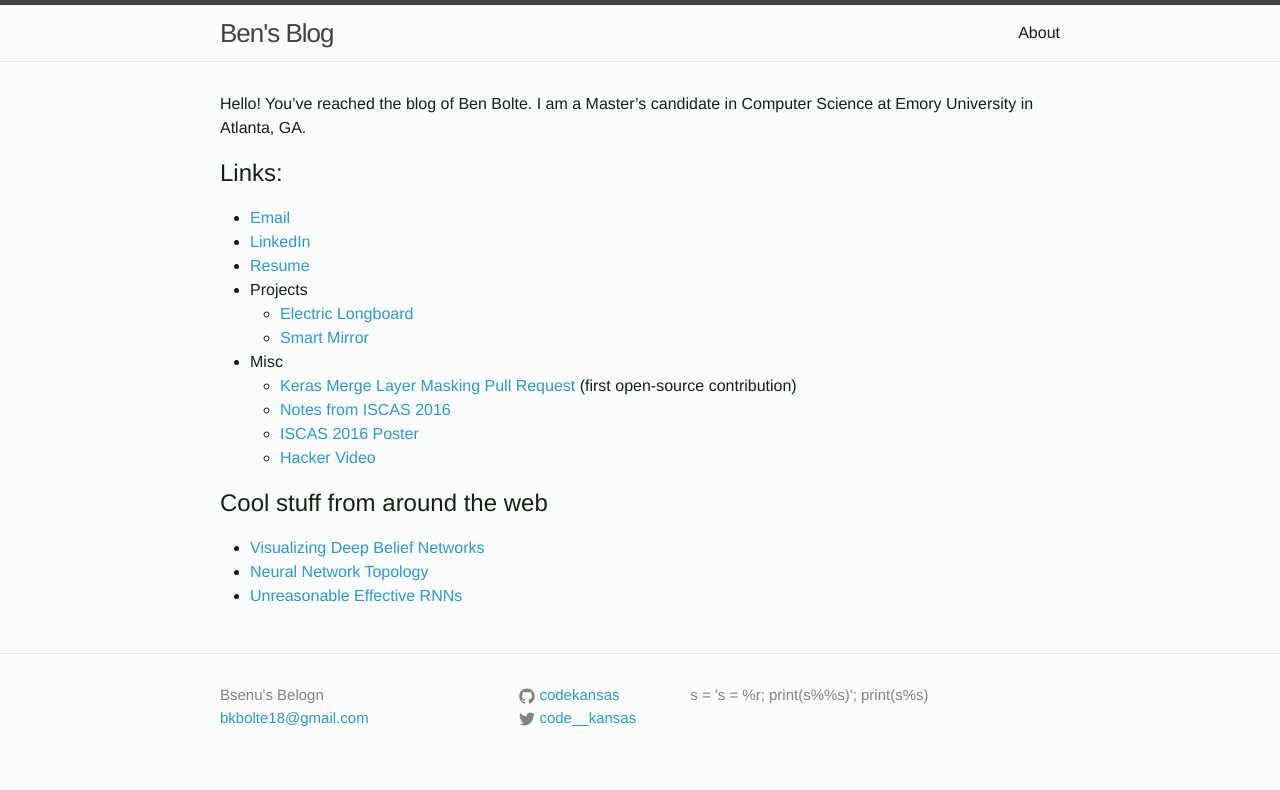
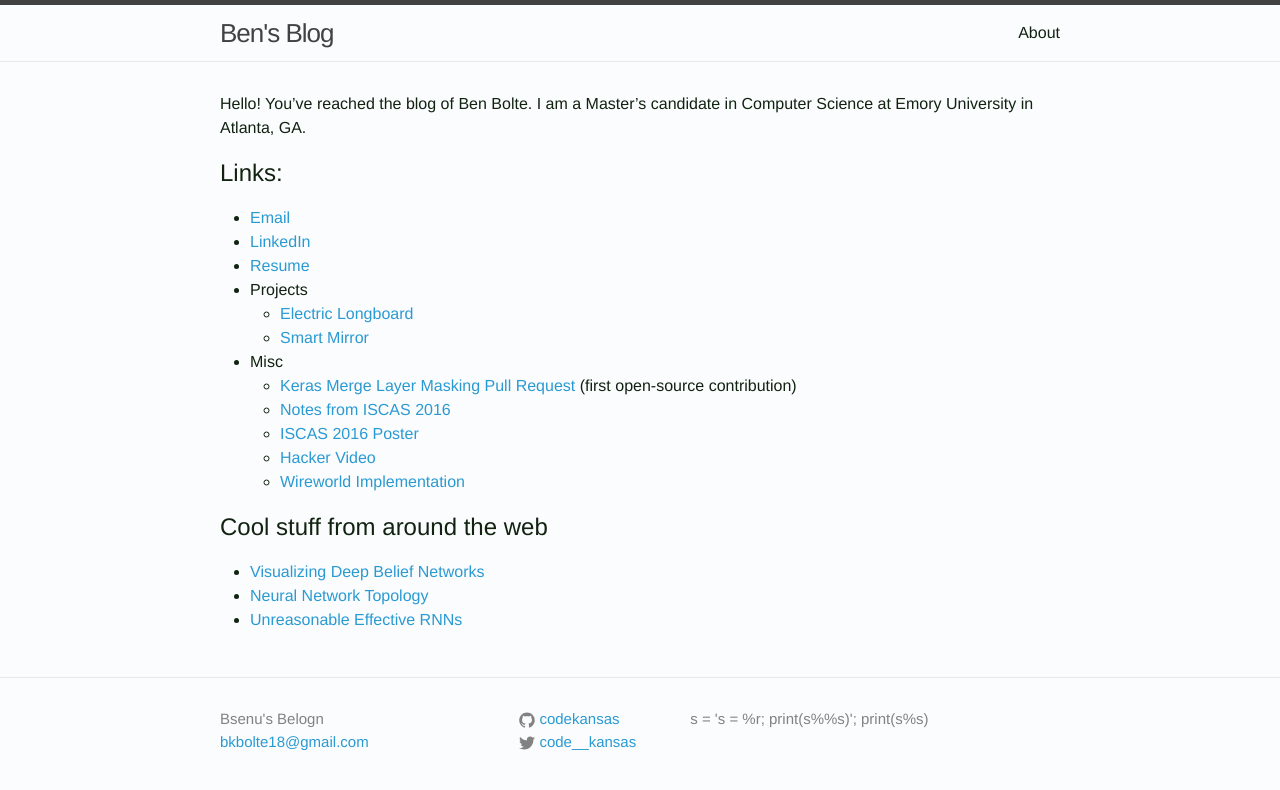
Before and after one commit to codekansas/codekansas.github.io, a Jekyll site: the page built from about.md, in a window 1280 px wide. Shown: the top 790 px of the page. Built offline with Jekyll 4.4.1, drawn with Linux system fonts in a browser that asks for light colours.

Commit message:
Update about.md

```diff
--- a/about.md
+++ b/about.md
@@ -18,6 +18,7 @@ Hello! You've reached the blog of Ben Bolte. I am a Master's candidate in Comput
   - [Notes from ISCAS 2016](https://github.com/codekansas/iscas2016)
   - [ISCAS 2016 Poster](https://github.com/codekansas/FpaaApp)
   - [Hacker Video](https://www.youtube.com/watch?v=myT1HfmJ43Q)
+  - [Wireworld Implementation](https://gist.github.com/codekansas/e0a94b5a5670e0a1228395885d618bb2)
 
 ## Cool stuff from around the web
  - [Visualizing Deep Belief Networks](https://www.cs.toronto.edu/~hinton/adi/index.htm)
```
